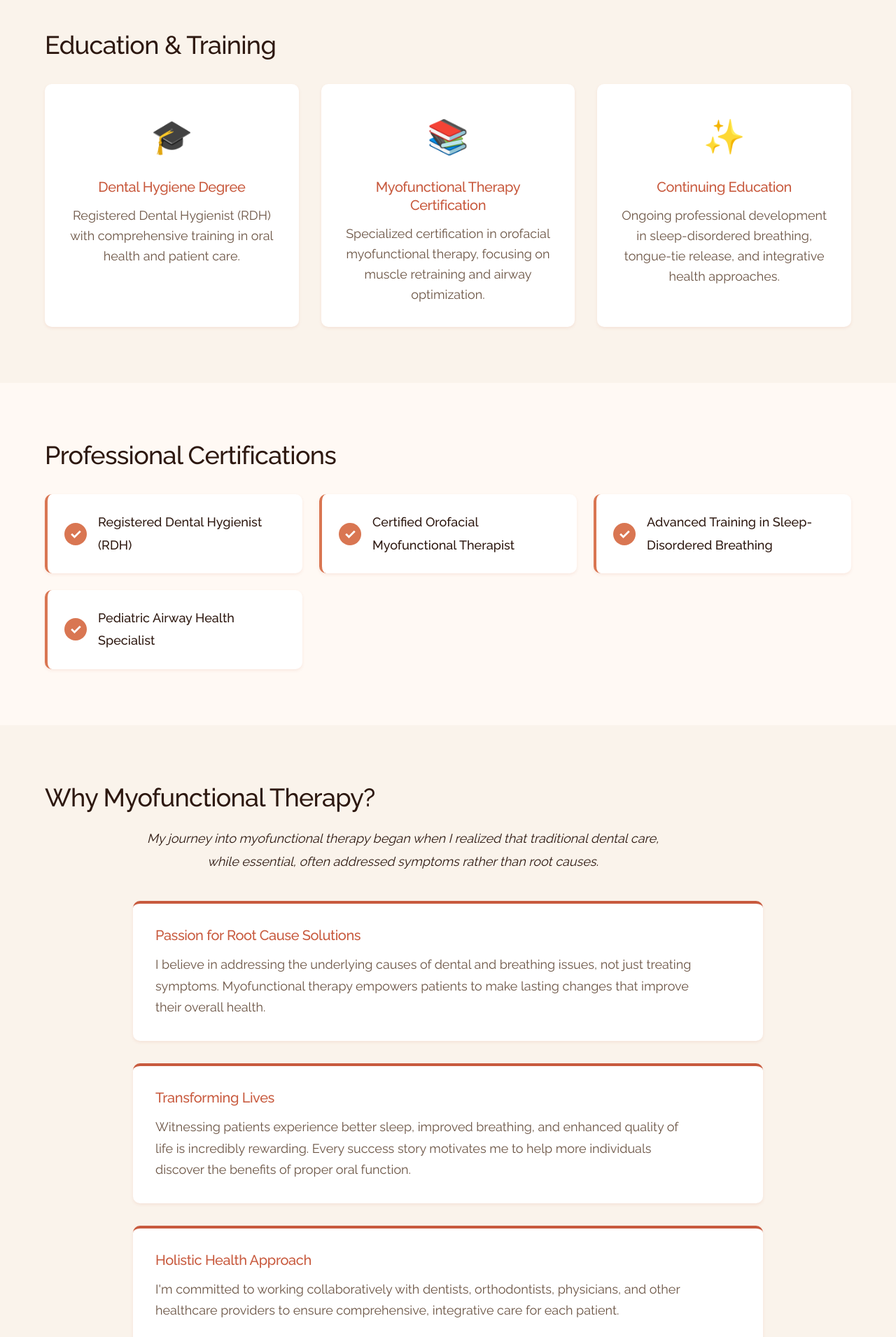
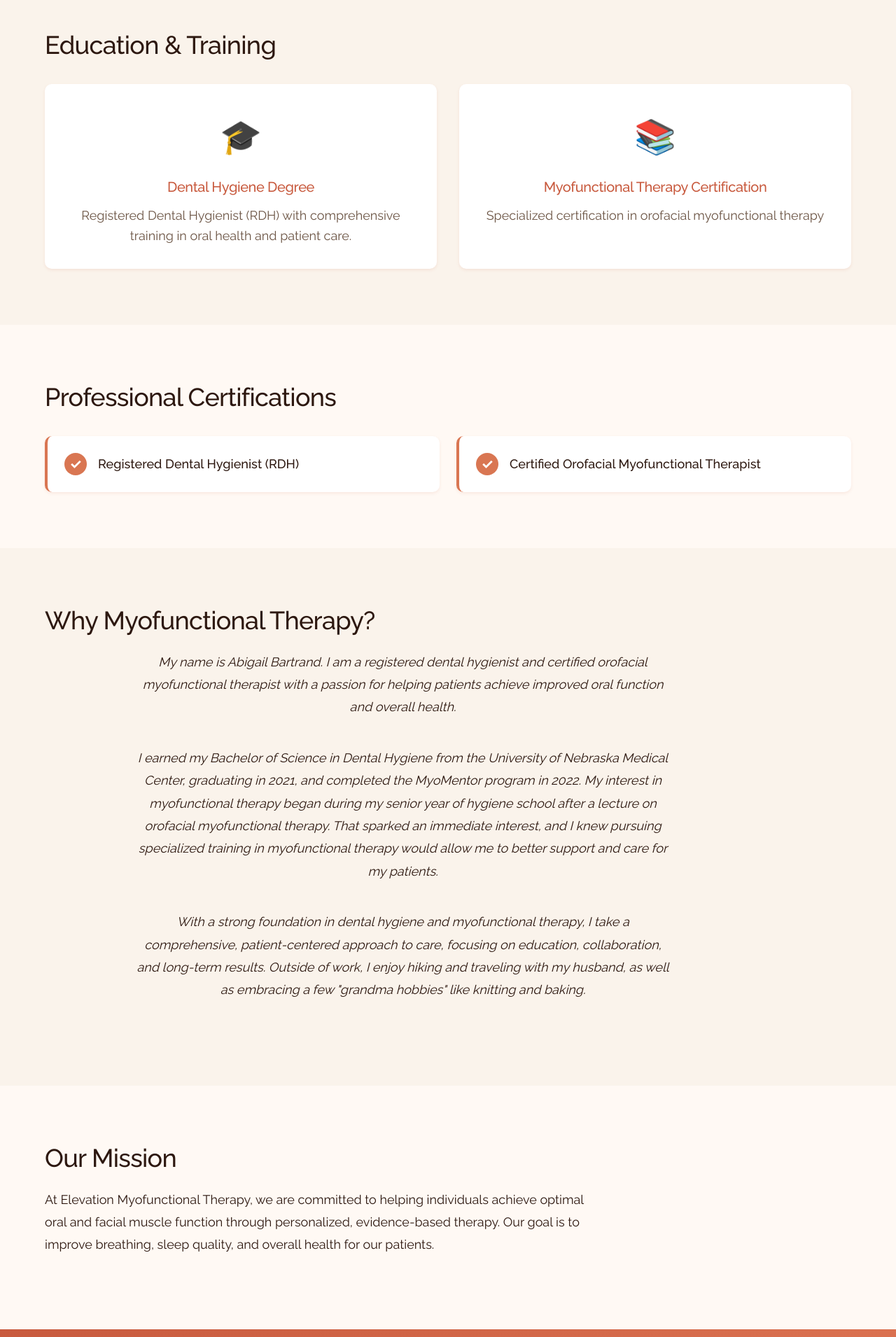
Before and after one commit to abbybartrand-myo/elevation-myo-website, a React (Vite) app: page /about in a window 1280 px wide. Shown: the part 780-2690 px from the top of the page at 70% size. Built offline with nearby package versions, Linux system fonts and the light colour scheme.

Commit message:
Updated Bio content

```diff
--- a/src/pages/AboutUs.jsx
+++ b/src/pages/AboutUs.jsx
@@ -55,16 +55,7 @@ function AboutUs() {
               <div className="credential-icon">📚</div>
               <h3>Myofunctional Therapy Certification</h3>
               <p>
-                Specialized certification in orofacial myofunctional therapy, focusing on
-                muscle retraining and airway optimization.
-              </p>
-            </div>
-            <div className="credential-item">
-              <div className="credential-icon">✨</div>
-              <h3>Continuing Education</h3>
-              <p>
-                Ongoing professional development in sleep-disordered breathing, tongue-tie
-                release, and integrative health approaches.
+                Specialized certification in orofacial myofunctional therapy
               </p>
             </div>
           </div>
@@ -84,14 +75,6 @@ function AboutUs() {
               <span className="badge-checkmark">✓</span>
               <span>Certified Orofacial Myofunctional Therapist</span>
             </div>
-            <div className="certification-badge">
-              <span className="badge-checkmark">✓</span>
-              <span>Advanced Training in Sleep-Disordered Breathing</span>
-            </div>
-            <div className="certification-badge">
-              <span className="badge-checkmark">✓</span>
-              <span>Pediatric Airway Health Specialist</span>
-            </div>
           </div>
         </div>
       </section>
@@ -102,35 +85,20 @@ function AboutUs() {
           <h2>Why Myofunctional Therapy?</h2>
           <div className="motivation-content">
             <p className="motivation-intro">
-              My journey into myofunctional therapy began when I realized that traditional
-              dental care, while essential, often addressed symptoms rather than root causes.
+              My name is Abigail Bartrand. I am a registered dental hygienist and certified orofacial myofunctional therapist
+              with a passion for helping patients achieve improved oral function and overall health.
             </p>
-            <div className="motivation-points">
-              <div className="motivation-point">
-                <h3>Passion for Root Cause Solutions</h3>
-                <p>
-                  I believe in addressing the underlying causes of dental and breathing issues,
-                  not just treating symptoms. Myofunctional therapy empowers patients to make
-                  lasting changes that improve their overall health.
-                </p>
-              </div>
-              <div className="motivation-point">
-                <h3>Transforming Lives</h3>
-                <p>
-                  Witnessing patients experience better sleep, improved breathing, and enhanced
-                  quality of life is incredibly rewarding. Every success story motivates me to
-                  help more individuals discover the benefits of proper oral function.
-                </p>
-              </div>
-              <div className="motivation-point">
-                <h3>Holistic Health Approach</h3>
-                <p>
-                  I'm committed to working collaboratively with dentists, orthodontists, physicians,
-                  and other healthcare providers to ensure comprehensive, integrative care for
-                  each patient.
-                </p>
-              </div>
-            </div>
+            <p className="motivation-intro">
+              I earned my Bachelor of Science in Dental Hygiene from the University of Nebraska Medical Center, graduating in 2021,
+              and completed the MyoMentor program in 2022. My interest in myofunctional therapy began during my senior year of hygiene
+              school after a lecture on orofacial myofunctional therapy. That sparked an immediate interest, and I knew pursuing specialized
+              training in myofunctional therapy would allow me to better support and care for my patients.
+            </p>
+            <p className="motivation-intro">
+              With a strong foundation in dental hygiene and myofunctional therapy, I take a comprehensive, patient-centered
+              approach to care, focusing on education, collaboration, and long-term results. Outside of work, I enjoy hiking
+              and traveling with my husband, as well as embracing a few "grandma hobbies" like knitting and baking.
+            </p>
           </div>
         </div>
       </section>
```
